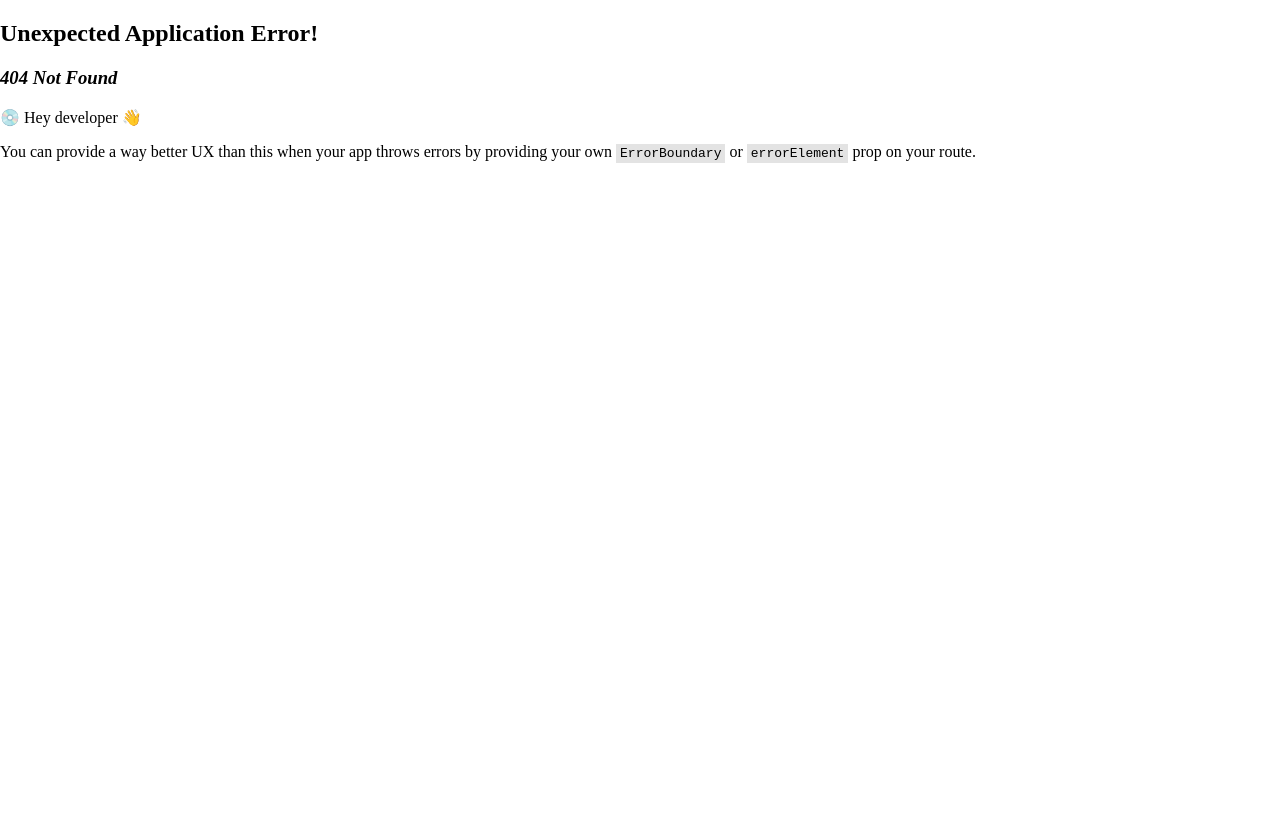
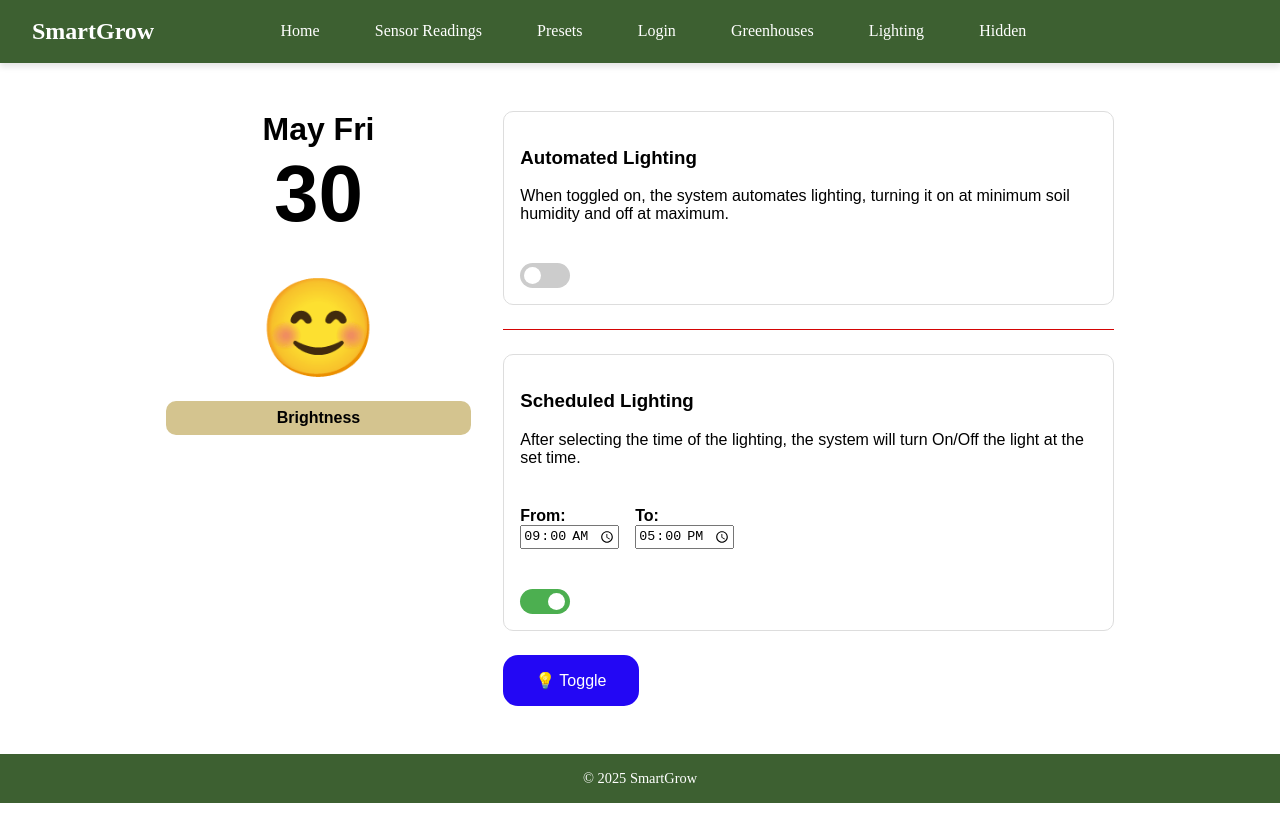
Before and after one commit to AlexaKelemen/SmartGrow_Frontend, a React (Vite) app: page /#/lighting in a window 1280 px wide. Before the commit this address had no page. Built offline with nearby package versions, Linux system fonts and the light colour scheme.

Commit message:
Made a lighting page and added some comments to the greenhouse pages

```diff
--- /dev/null
+++ b/src/pages/viewmodels/DateTime.js
@@ -0,0 +1,24 @@
+import { useEffect, useState } from "react";
+
+/**
+ * @file DateTime.js
+ * @description * Custom hook to get the real-time date and time.
+ * Returns a Date object that updates every second.
+ * @author SophiaJustin
+ */
+
+const useRealTime = () => {
+  const [currentDate, setCurrentDate] = useState(new Date());
+
+  useEffect(() => {
+    const interval = setInterval(() => {
+      setCurrentDate(new Date());
+    }, 1000);
+
+    return () => clearInterval(interval);
+  }, []);
+
+  return currentDate;
+};
+
+export default useRealTime;
--- /dev/null
+++ b/src/pages/views/LightingPage.jsx
@@ -0,0 +1,111 @@
+/**
+ * @file LightingPage.jsx
+ * @description A UI page that allows the user to manage lighting settings either automatically or based on a schedule.
+ * @author SophiaJustin
+ */
+
+import useRealTime from "../viewmodels/DateTime.js"; // Custom hook to get real-time date and time
+import React, { useState } from 'react';
+import "@/styles/pages/lighting.css"; // Styles specific to the lighting page
+
+const LightingPage = () => {
+  const currentDate = useRealTime(); // Gets live updating current date and time
+
+  // === State Management ===
+  const [autoLighting, setAutoLighting] = useState(false); // Auto lighting toggle
+  const [scheduledLighting, setScheduledLighting] = useState(true); // Scheduled lighting toggle
+  const [startTime, setStartTime] = useState("09:00"); // Start time for scheduled lighting
+  const [endTime, setEndTime] = useState("17:00"); // End time for scheduled lighting
+
+  // === Handlers to ensure only one lighting mode is active at a time ===
+  const handleAutoToggle = () => {
+    setAutoLighting(true);
+    setScheduledLighting(false);
+  };
+
+  const handleScheduledToggle = () => {
+    setScheduledLighting(true);
+    setAutoLighting(false);
+  };
+
+  return (
+    <div className="lighting-container">
+      {/* === Left Panel: Date and Brightness Gauge === */}
+      <div className="left-panel">
+        <div className="date-display">
+          {currentDate.toLocaleDateString("en-DK", {
+            weekday: "short",
+            month: "short",
+          })}
+          <br />
+          <span>{currentDate.getDate()}</span>
+        </div>
+
+        <div className="gauge-placeholder">😊</div>
+        <div className="brightness-label">Brightness</div>
+      </div>
+
+      {/* === Right Panel: Lighting Controls === */}
+      <div className="right-panel">
+        {/* Automated Lighting Card */}
+        <div className="card">
+          <h3>Automated Lighting</h3>
+          <p>
+            When toggled on, the system automates lighting, turning it on at minimum
+            soil humidity and off at maximum.
+          </p>
+          <label className="switch">
+            <input
+              type="checkbox"
+              checked={autoLighting}
+              onChange={handleAutoToggle}
+            />
+            <span className="slider round"></span>
+          </label>
+        </div>
+
+        <hr className="divider" />
+
+        {/* Scheduled Lighting Card */}
+        <div className="card">
+          <h3>Scheduled Lighting</h3>
+          <p>
+            After selecting the time of the lighting, the system will turn On/Off the
+            light at the set time.
+          </p>
+          <div className="time-inputs">
+            <label>
+              From:
+              <input
+                type="time"
+                value={startTime}
+                onChange={(e) => setStartTime(e.target.value)}
+              />
+            </label>
+            <label>
+              To:
+              <input
+                type="time"
+                value={endTime}
+                onChange={(e) => setEndTime(e.target.value)}
+              />
+            </label>
+          </div>
+          <label className="switch">
+            <input
+              type="checkbox"
+              checked={scheduledLighting}
+              onChange={handleScheduledToggle}
+            />
+            <span className="slider round"></span>
+          </label>
+        </div>
+
+        {/* Manual Override Button */}
+        <button className="toggle-btn">💡 Toggle</button>
+      </div>
+    </div>
+  );
+};
+
+export default LightingPage;
--- a/src/router.jsx
+++ b/src/router.jsx
@@ -5,6 +5,8 @@ import PresetsPage from '@/pages/views/PresetPage';
 import LoginPage from '@/pages/views/LoginPage';
 import CreatePresetForm from '@/pages/views/CreatePresetForm';
 import GreenhousesPage from '@/pages/views/GreenhousePage';
+import { element } from 'prop-types';
+import LightingPage from './pages/views/LightingPage';
 
 const routes = [
     {
@@ -41,6 +43,11 @@ const routes = [
                 navLabel: 'Greenhouses',
             },
             {
+                path: 'lighting',
+                element: <LightingPage />,
+                navLabel: 'Lighting',
+            },
+            {
                 path: 'hidden',
                 element: <div>Hidden Page</div>,
                 navLabel: 'Hidden',
--- /dev/null
+++ b/src/styles/pages/lighting.css
@@ -0,0 +1,138 @@
+/* === Container for both panels (Left & Right) === */
+.lighting-container {
+    display: flex;
+    justify-content: space-between;
+    margin: auto;
+    padding: 2rem;
+    font-family: sans-serif;
+  }
+
+  /* === Left Panel (Date & Brightness Gauge) === */
+  .left-panel {
+    flex: 1;
+    text-align: center;
+    padding: 1rem;
+  }
+
+  /* Displays the date (e.g., Mon Jun) */
+  .date-display {
+    font-size: 2rem;
+    font-weight: bold;
+  }
+
+  /* Displays the day number larger */
+  .date-display span {
+    font-size: 5rem;
+  }
+
+  /* Placeholder emoji for future gauge graphic */
+  .gauge-placeholder {
+    font-size: 6rem;
+    margin-top: 2rem;
+  }
+
+  /* Brightness label under the gauge */
+  .brightness-label {
+    margin-top: 1rem;
+    padding: 0.5rem 1rem;
+    background-color: #d4c48f;
+    border-radius: 10px;
+    font-weight: bold;
+  }
+
+  /* === Right Panel (Automation & Scheduling Cards) === */
+  .right-panel {
+    flex: 2;
+    padding: 1rem;
+  }
+
+  /* Reusable card component styling */
+  .card {
+    border: 1px solid #ddd;
+    padding: 1rem;
+    border-radius: 10px;
+    margin-bottom: 1.5rem;
+  }
+
+  /* Horizontal divider line */
+  .divider {
+    border: none;
+    border-top: 1px solid #d40404;
+    margin: 1.5rem 0;
+  }
+
+  /* Layout for time input fields */
+  .time-inputs {
+    display: flex;
+    gap: 1rem;
+    margin: 1rem 0;
+  }
+
+  /* Styling each label/input group */
+  .time-inputs label {
+    display: flex;
+    flex-direction: column;
+    font-weight: bold;
+  }
+
+  /* Button to manually toggle light */
+  .toggle-btn {
+    background-color: #2307f4;
+    color: white;
+    font-size: 1rem;
+    padding: 1rem 2rem;
+    border-radius: 15px;
+    border: none;
+    cursor: pointer;
+  }
+
+  /* === Toggle Switch Style === */
+  .switch {
+    position: relative;
+    display: inline-block;
+    width: 50px;
+    height: 25px;
+  }
+
+  /* Hide default checkbox */
+  .switch input {
+    opacity: 0;
+    width: 0;
+    height: 0;
+  }
+
+  /* Slider background */
+  .slider {
+    position: absolute;
+    cursor: pointer;
+    background-color: #ccc;
+    transition: .4s; /* smooth toggle animation */
+    border-radius: 34px;
+    top: 0;
+    left: 0;
+    right: 0;
+    bottom: 0;
+  }
+
+  /* Slider knob */
+  .slider:before {
+    position: absolute;
+    content: "";
+    height: 17px;
+    width: 17px;
+    left: 4px;
+    bottom: 4px;
+    background-color: white;
+    transition: .4s;
+    border-radius: 50%;
+  }
+
+  /* Active state for switch */
+  input:checked + .slider {
+    background-color: #4CAF50;
+  }
+
+  /* Move knob to the right when checked */
+  input:checked + .slider:before {
+    transform: translateX(24px);
+  }
```
Also changed, not shown: src/pages/viewmodels/Greenhouses.js (+6 -1 lines), src/pages/views/GreenhousePage.jsx (+11 -0 lines).
